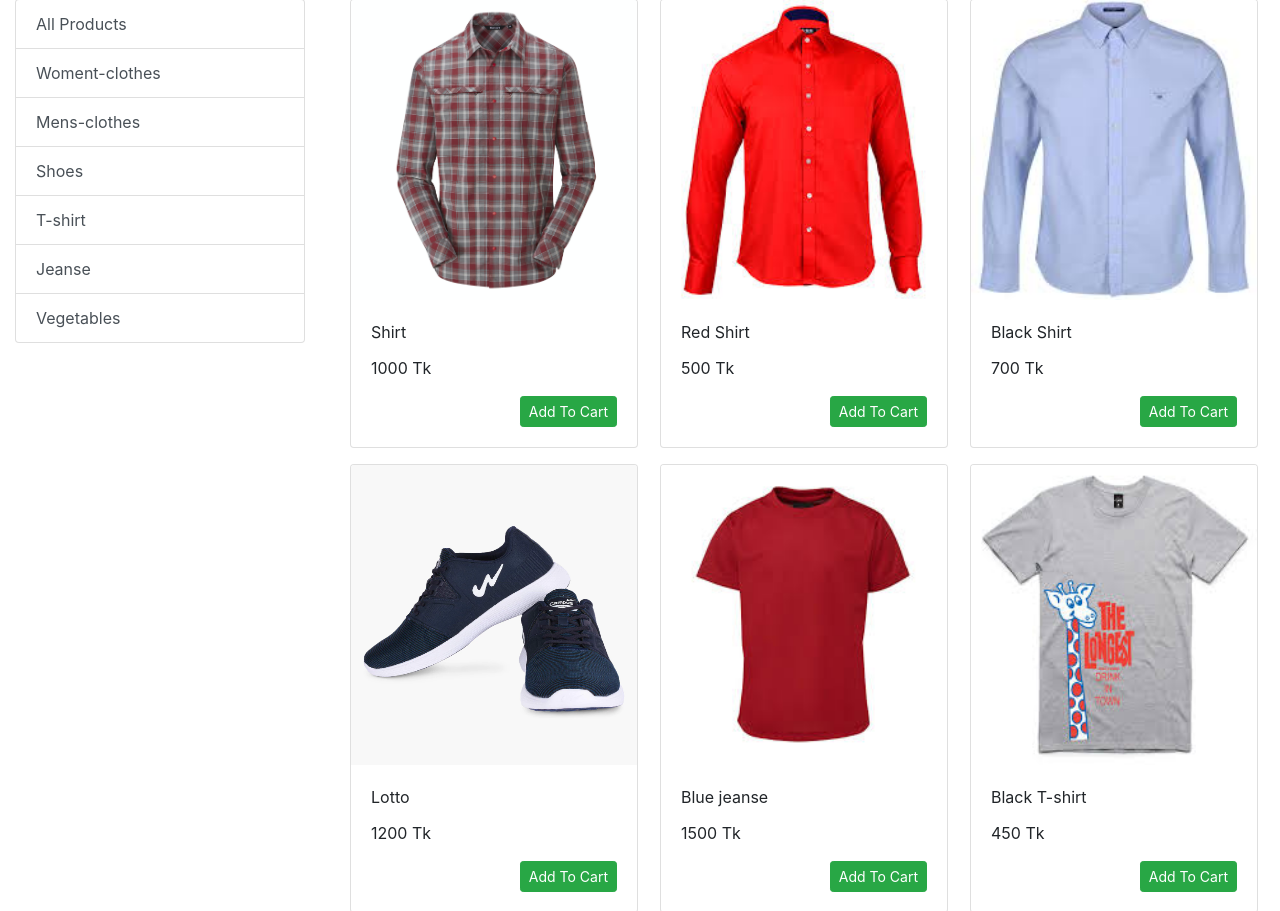
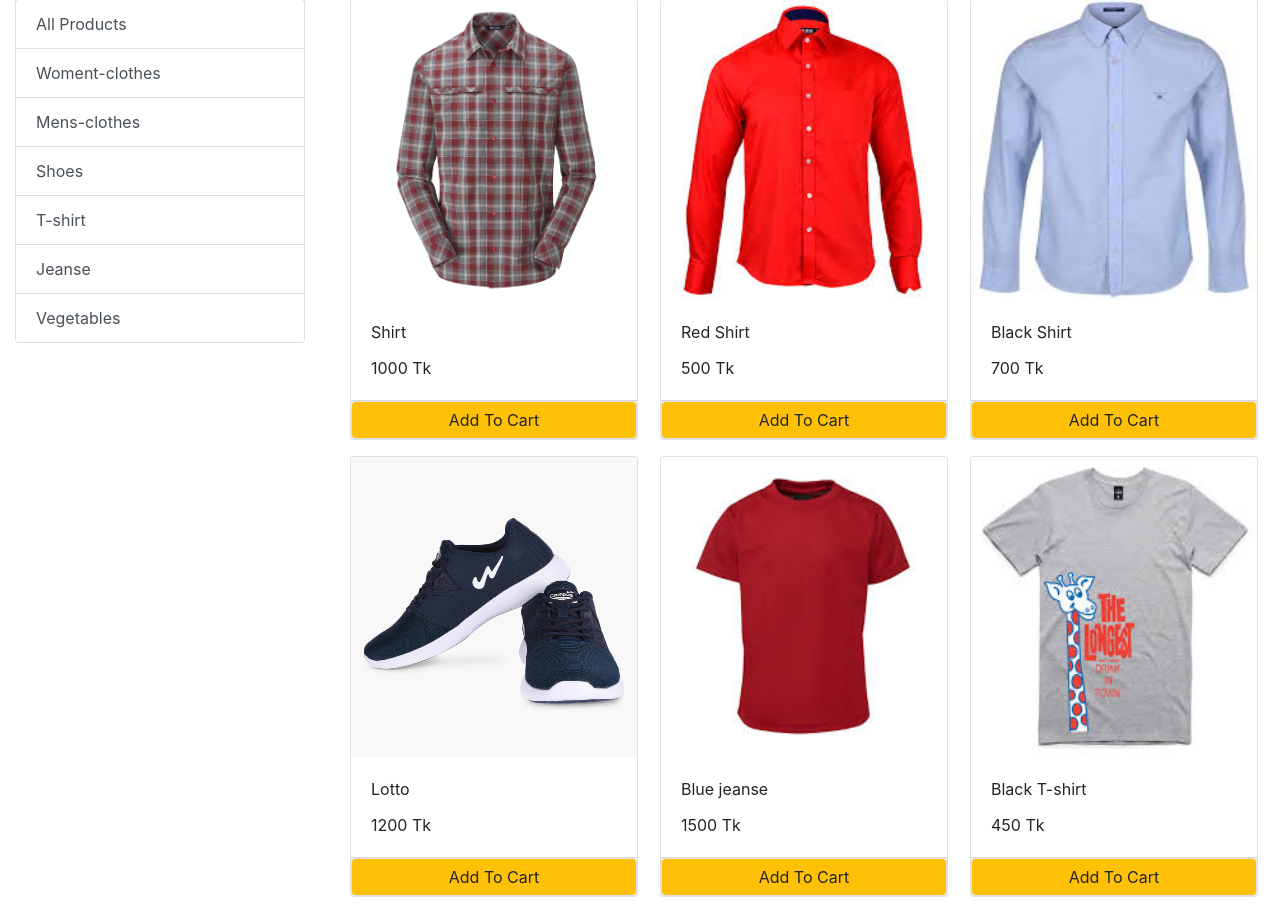
Before and after one commit to Rakibul8001/OnlineBazar, a Django app: page / in a window 1280 px wide. Shown: the part 105-1016 px from the top of the page. Run offline with Django 3.2, Linux system fonts and the light colour scheme; data comes from the database, SQL or seed files in the repository; some libraries are stand-ins or nearby versions.

Commit message:
cart add, cart remove

```diff
--- a/store/templates/index.html
+++ b/store/templates/index.html
@@ -1,5 +1,5 @@
 {% extends 'base.html' %}
-
+{% load cart %}
 {% block content %}
 <div class="container-fluid mt-5">
     <div class="row">
@@ -22,12 +22,37 @@
                         <div class="card-body">
                         <p class="card-title">{{ product.name }}</p>
                         <p class="card-text">{{ product.price }} Tk</p>
+                        <!-- {{product|is_in_cart:request.session.cart}} -->
+                        </div>
                         <!-- Add to cart form -->
-                        <form action="/" method="POST">
-                            {% csrf_token %}
-                            <input type="text" name="productId" value="{{ product.id }}" hidden>
-                            <input type="submit" class="btn btn-success btn-sm float-right" value="Add To Cart">
-                        </form>
+                        <div class="card-footer p-0" >
+                            <!-- Cart kokhon show korbe -->
+                            {% if product|is_in_cart:request.session.cart %}
+                            <div class="row no-gutters">
+                                <!-- cart remove -->
+                                <form action="/" method="POST" class="col-lg-2">
+                                    {% csrf_token %}
+                                    <input type="text" name="productId" value="{{ product.id }}" hidden>
+                                    <input type="text" name="remove" value="True" hidden>
+                                    <input type="submit" value="-" class="btn btn-block btn-secondary">
+                                </form>
+
+                                <div class="text-center col">{{product|cart_quantity:request.session.cart}} in Cart</div>
+
+                                <!-- cart increase -->
+                                <form action="/" method="POST" class="col-lg-2">
+                                    {% csrf_token %}
+                                    <input type="text" name="productId" value="{{ product.id }}" hidden>
+                                    <input type="submit" value="+" class=" btn btn-block btn-secondary">
+                                </form>
+                            </div>
+                            {% else %}
+                            <form action="/" method="POST" class="btn-block">
+                                {% csrf_token %}
+                                <input type="text" name="productId" value="{{ product.id }}" hidden>
+                                <input type="submit" class="btn btn-warning float-right form-control border" value="Add To Cart">
+                            </form>
+                            {% endif %}
                         </div>
                     </div>
                 </div>
--- /dev/null
+++ b/store/templatetags/cart.py
@@ -0,0 +1,23 @@
+from django import template
+#decorator filter
+register = template.Library()
+
+#product cart e ace ki na?
+@register.filter(name='is_in_cart')
+def is_in_cart(product,cart):
+    keys=cart.keys()
+    for id in keys:
+        if int(id) == product.id:
+            return True
+
+    return False
+
+#add to cart quantity
+@register.filter(name='cart_quantity')
+def cart_quantity(product,cart):
+    keys=cart.keys()
+    for id in keys:
+        if int(id) == product.id:
+            return cart.get(id)
+
+    return 0
--- a/store/views/home.py
+++ b/store/views/home.py
@@ -6,6 +6,10 @@ from django.views import View
 
 class Index(View):
     def get(self,request):
+        #First page reload korar somoy session cart object create
+        cart = request.session.get('cart')
+        if not cart:
+            request.session['cart'] = {}
         products = None
         categories = Category.get_all_categories()
         categoryId = request.GET.get('category')
@@ -18,10 +22,29 @@ class Index(View):
             'products':products,
             'categories':categories
         }
-        # print('Your are: ',request.session.get('email'))
+        print('Your are: ',request.session.get('email'))
         return render(request, 'index.html', context)
 
     def post(self,request):
+        #session add to cart
         productId = request.POST.get('productId')
-        print(productId)
+        cart = request.session.get('cart')
+        remove = request.POST.get('remove')
+        if cart:
+            quantity = cart.get(productId)
+            if quantity:
+                if remove:
+                    if quantity<=1:
+                        cart.pop(productId)
+                    else:
+                        cart[productId] = quantity-1
+                else:
+                    cart[productId] = quantity+1
+            else:
+                cart[productId] = 1
+        else:
+            cart = {}
+            cart[productId] = 1
+        request.session['cart'] = cart
+        print(request.session['cart'])
         return redirect('products-index')
```
Also changed, not shown: db.sqlite3, uploads/products/images_lWOqI5A.jpg (added), uploads/products/newshoe.webp (added).
